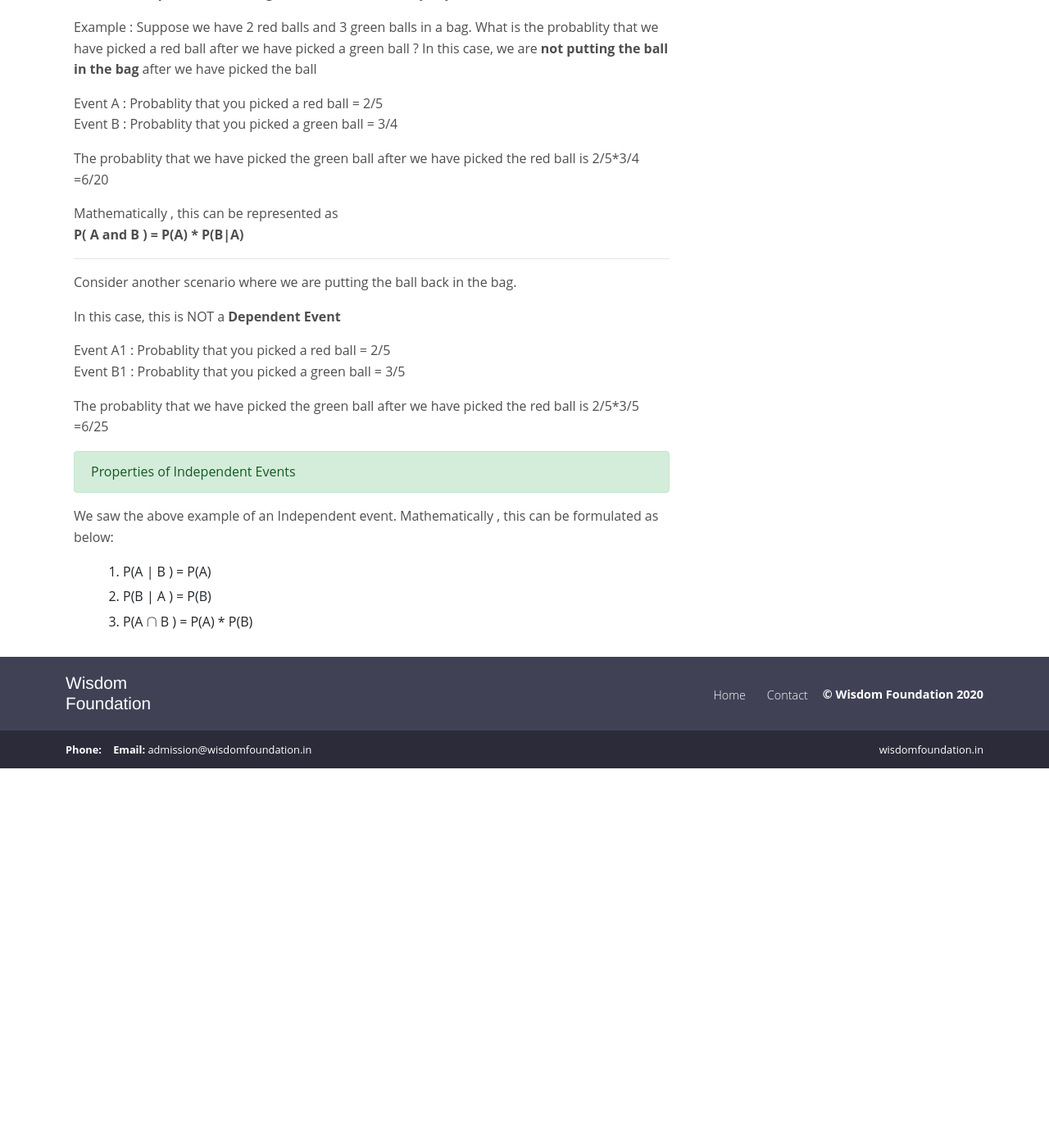
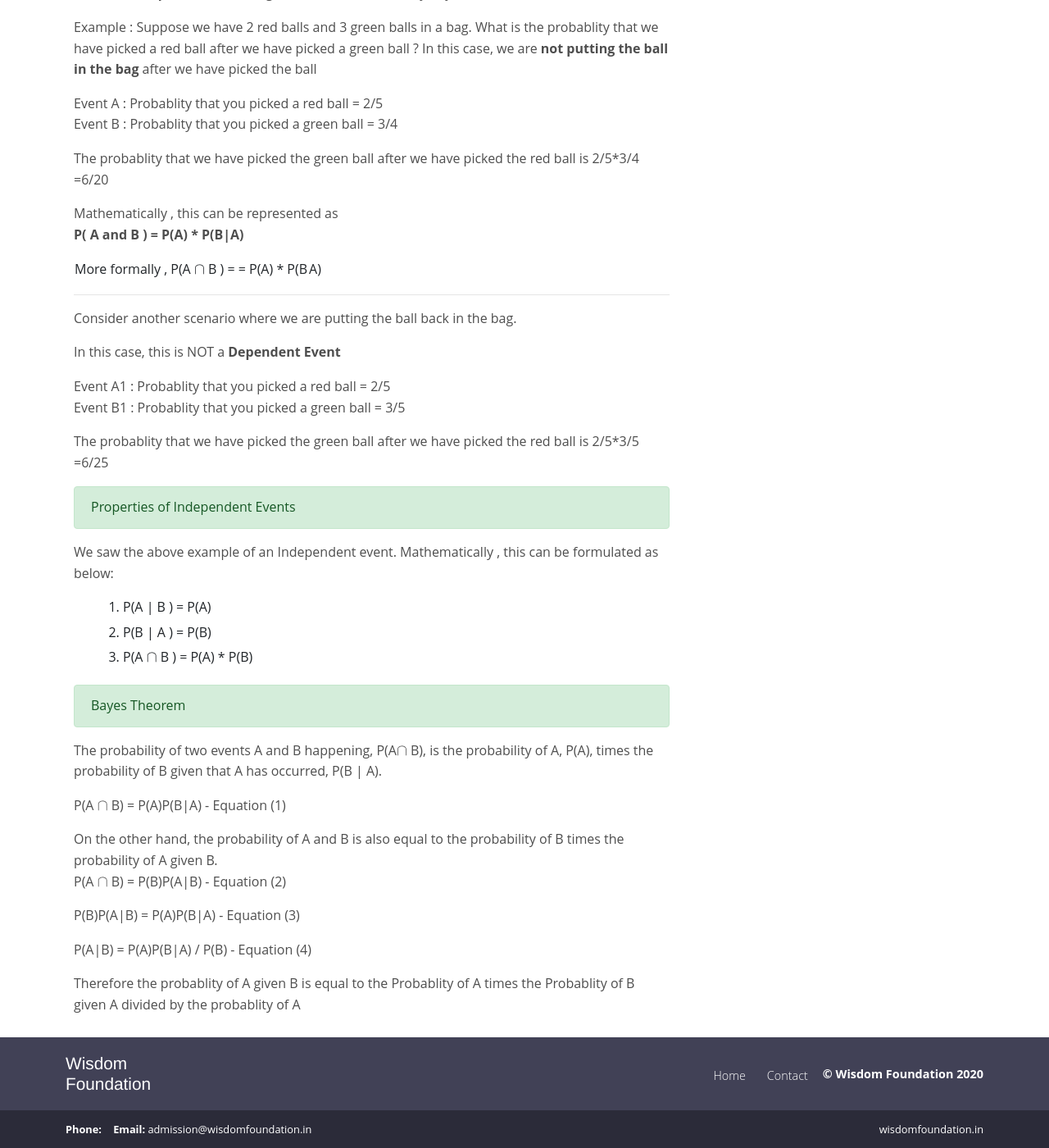
Before and after one commit to knowledgefoundation/knowledgefoundation.github.io, a Jekyll site: the page built from _posts/2020-05-23-conditional-probablity.md, in a window 1280 px wide and 1400 px high, scrolled down 565 px. Shown: the whole window at 82% size. Built offline with Jekyll 4.4.1, drawn with Linux system fonts in a browser that asks for light colours; formulas are drawn with MathJax 3; before the commit the page ends 1502 px from its top, so only the background shows below that; some of the changed text lies outside the part shown.

Commit message:
Changed Post Conditional Probablity and Bayes Theorem

```diff
--- a/_posts/2020-05-23-conditional-probablity.md
+++ b/_posts/2020-05-23-conditional-probablity.md
@@ -1,11 +1,11 @@
 ---
 layout: post
-title: Conditional Probablity
+title: Conditional Probablity and Bayes Theorem
 categories:
 - Statistics
 tags:
 -
-description: Conditional Probablity
+description: Conditional Probablity and Bayes Theorem
 
 ---
 
@@ -35,6 +35,8 @@ The probablity that we have picked the green ball after we have picked the red b
 Mathematically , this can be represented as
 **P( A and B ) = P(A) * P(B|A)**
 
+More formally , P(A $ \cap $ B ) = = P(A) * P(B|A)
+
 <hr/>
 
 Consider another scenario where we are putting the ball back in the bag.
@@ -54,3 +56,20 @@ We saw the above example of an Independent event. Mathematically , this can be f
 1. P(A \| B ) = P(A)
 2. P(B \| A ) = P(B)
 1. P(A $ \cap $ B ) = P(A) * P(B)
+
+<div class="alert alert-success" role="alert">
+ Bayes Theorem
+</div>
+
+The probability of two events A and B happening, P(A$ \cap $ B), is the probability of A, P(A), times the probability of B given that A has occurred, P(B \| A).
+
+P(A $ \cap $ B) = P(A)P(B\|A) - Equation (1)
+
+On the other hand, the probability of A and B is also equal to the probability of B times the probability of A given B.
+P(A $ \cap $ B) = P(B)P(A\|B) - Equation (2)
+
+P(B)P(A\|B) = P(A)P(B\|A)  - Equation (3)
+
+P(A\|B) = P(A)P(B\|A) / P(B) - Equation (4)
+
+Therefore the probablity of A given B  is equal to the Probablity of A times the Probablity of B given A divided by the probablity of A
```
